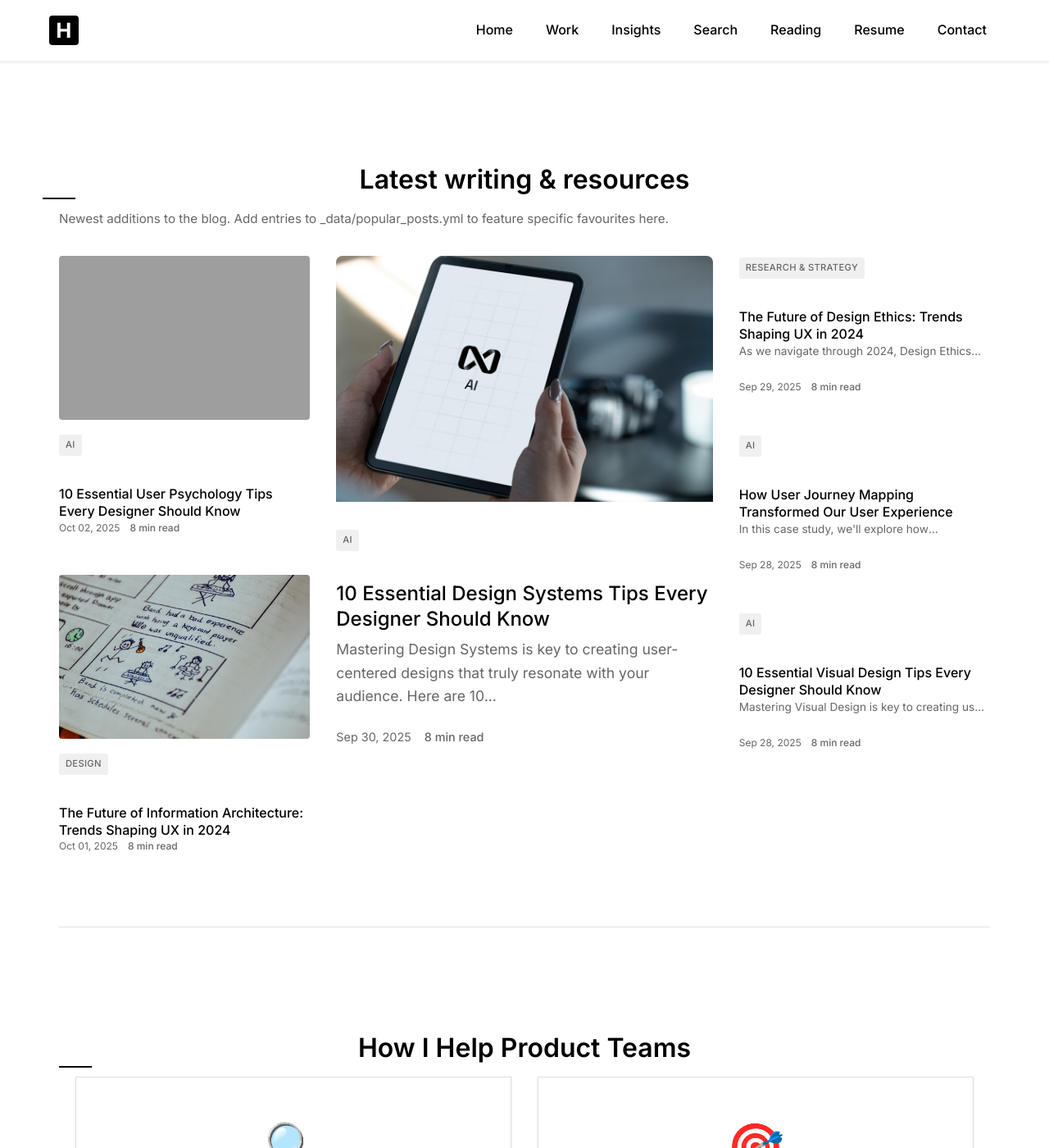
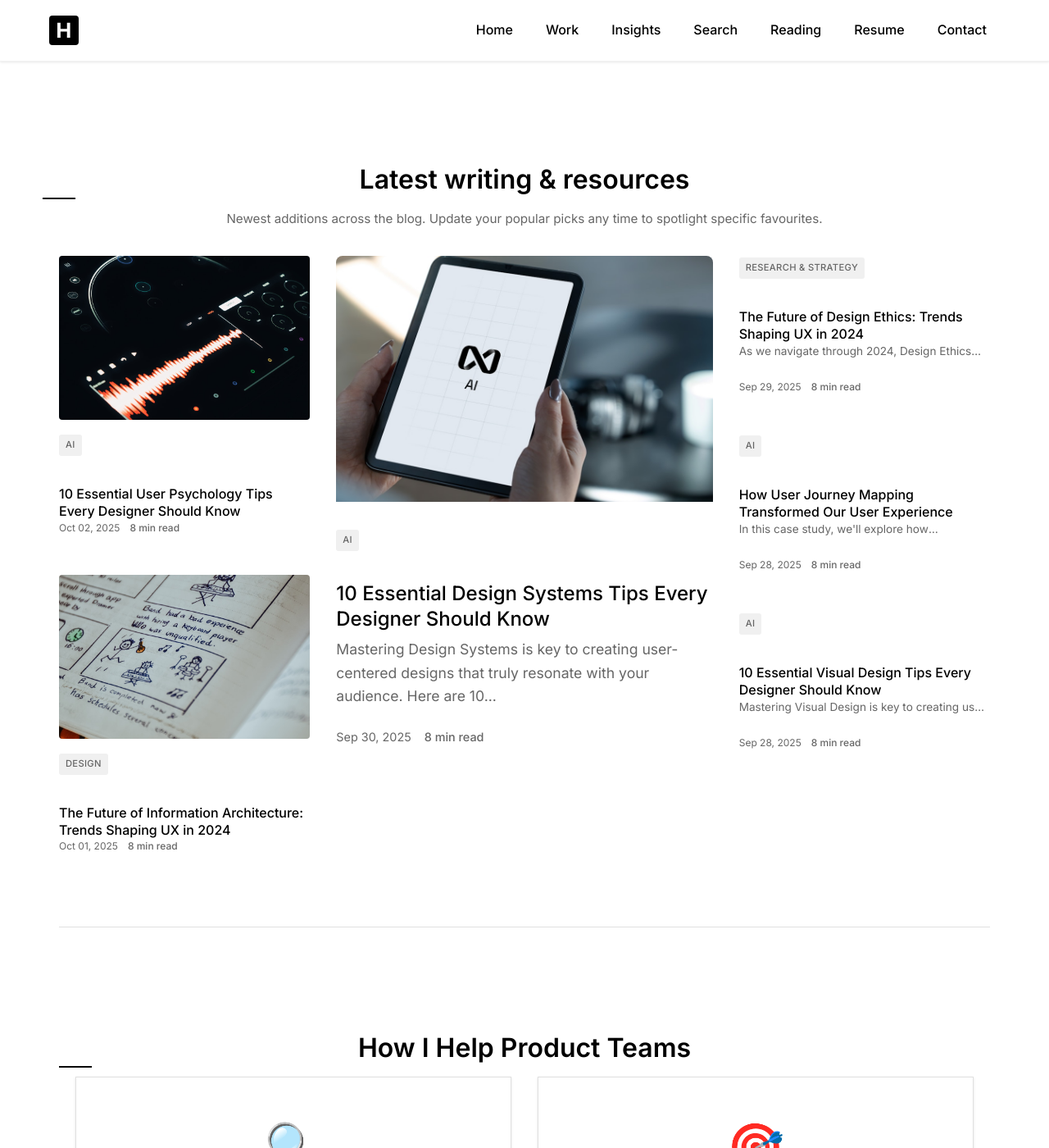
Before and after one commit to haiderxayan/haideralico, a Jekyll site: the page built from index.html, in a window 1280 px wide and 1400 px high, scrolled down 537 px. Shown: the whole window at 82% size. Built offline with Jekyll 4.4.1, drawn with Linux system fonts in a browser that asks for light colours; grey boxes are pictures that could not be loaded.

```diff
--- a/assets/css/main.scss
+++ b/assets/css/main.scss
@@ -596,6 +596,7 @@ section {
     margin: 0 0 2rem;
     color: $text-light;
     font-size: 0.95rem;
+    text-align: center;
   }
 
   .favorites-grid {
--- a/assets/data/used_unsplash.json
+++ b/assets/data/used_unsplash.json
@@ -1 +1 @@
-["0LLG_N4lBl0", "1V5zGGTYXVc", "Gy1p3CkNLms", "HWGP-7cd3s0", "KZyHAoPXQDw", "KxVlKiqQObU", "XXVN-zdZBqo", "XqXJJhK-c08", "bNjYwZrkJ3A", "h1QmEivSH2Y", "h3kEAHMl1k4", "ie_E0_QXvtA", "k2Kcwkandwg", "maLPlF58XnE", "o1SKqmgSDbg", "qC2n6RQU4Vw", "sv8oOQaUb-o", "v8DSLoY80Xk", "wusOJ-2uY6w", "zBG29d6Z98I", "zMRLZh40kms", "zoCDWPuiRuA"]
+["0LLG_N4lBl0", "1V5zGGTYXVc", "36H1exLSfIw", "Gy1p3CkNLms", "HWGP-7cd3s0", "KZyHAoPXQDw", "KxVlKiqQObU", "XXVN-zdZBqo", "XqXJJhK-c08", "bNjYwZrkJ3A", "h1QmEivSH2Y", "h3kEAHMl1k4", "ie_E0_QXvtA", "k2Kcwkandwg", "maLPlF58XnE", "o1SKqmgSDbg", "qC2n6RQU4Vw", "sv8oOQaUb-o", "v8DSLoY80Xk", "wusOJ-2uY6w", "zBG29d6Z98I", "zMRLZh40kms", "zoCDWPuiRuA"]
--- a/index.html
+++ b/index.html
@@ -42,7 +42,7 @@ permalink: "/"
     <section class="favorites-section" id="insights">
         <div class="container">
             <h2 class="section-title">{% if using_popular %}Popular on UserFirst{% else %}Latest writing & resources{% endif %}</h2>
-            <p class="section-subtitle">{% if using_popular %}Most-viewed posts highlighted first; newest articles backfill when analytics data is missing.{% else %}Newest additions to the blog. Add entries to _data/popular_posts.yml to feature specific favourites here.{% endif %}</p>
+            <p class="section-subtitle">{% if using_popular %}Most-viewed posts highlighted first; newest articles backfill when analytics data is missing.{% else %}Newest additions across the blog. Update your popular picks any time to spotlight specific favourites.{% endif %}</p>
             <div class="favorites-grid">
                 <!-- Column 1: 2 posts (vertical layout) -->
                 <div class="favorites-column">
--- a/insights.html
+++ b/insights.html
@@ -42,7 +42,7 @@ description: UX Design insights, research findings, and industry trends from Hai
         <div class="container">
             <div class="section-heading">
                 <h2 class="section-title">{% if using_popular %}Popular right now{% else %}Latest writing & resources{% endif %}</h2>
-                <p class="section-subtitle">{% if using_popular %}Most-viewed articles based on analytics. When no popularity data exists, the newest pieces fill this grid so it never goes stale.{% else %}Newest posts across the blog. Add entries to _data/popular_posts.yml to pin favourites here.{% endif %}</p>
+                <p class="section-subtitle">{% if using_popular %}Most-viewed articles based on analytics. When no popularity data exists, the newest pieces fill this grid so it never goes stale.{% else %}Newest posts across the blog. Refresh the popular picks list whenever you want to highlight favourites.{% endif %}</p>
             </div>
             <div class="favorites-grid">
                 <!-- Column 1: 2 posts (vertical layout) -->
```
Also changed, not shown: DAILY_ARTICLE_SETUP.md (+4 -0 lines), _posts/2025-10-02-10-essential-user-psychology-tips-every-designer-should-know.md (+16 -9 lines), scripts/README.md (+4 -0 lines), scripts/daily_article_generator.py (+8 -2 lines), .github/workflows/daily-article.yml, README.md, assets/images/posts/2025/10/10-essential-user-psychology-tips-every-designer-should-know.jpg (added), 1 other file.
